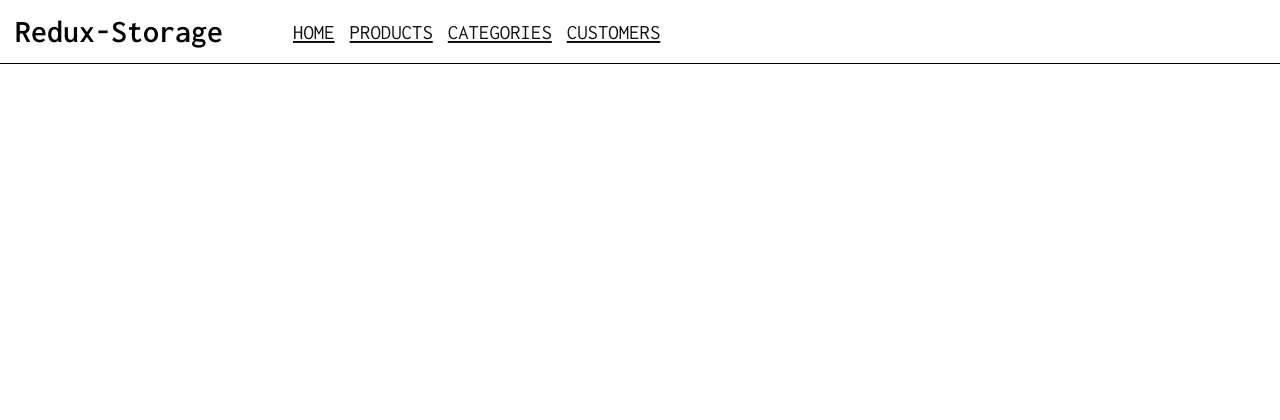
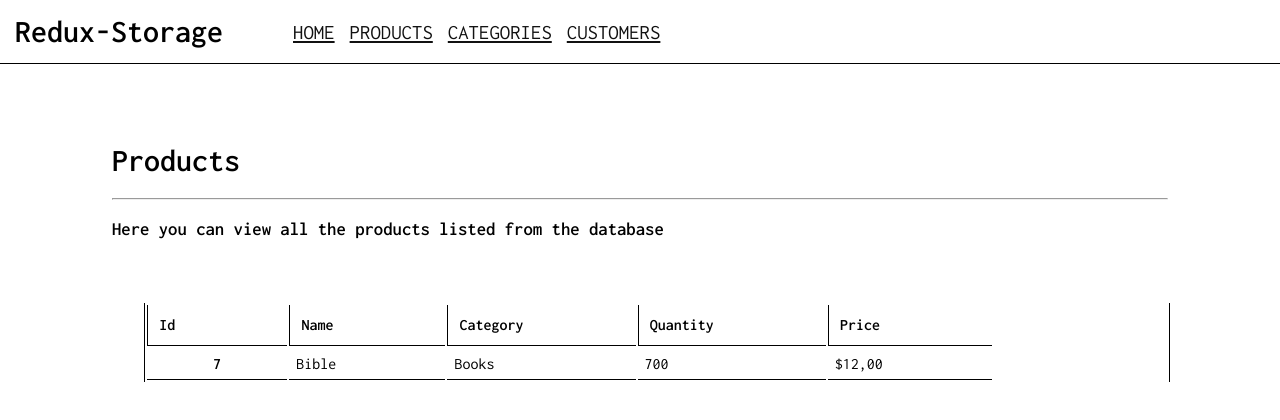
Before and after one commit to gabeFrancisco/Redux-Storage, a React (Create React App) app: page /products in a window 1280 px wide. Shown: the top 420 px of the page. Built offline with nearby package versions, Linux system fonts and the light colour scheme.

Commit message:
Created List component for Products

```diff
--- a/package.json
+++ b/package.json
@@ -6,12 +6,14 @@
     "@testing-library/jest-dom": "^5.14.1",
     "@testing-library/react": "^12.0.0",
     "@testing-library/user-event": "^13.2.1",
+    "express": "^4.17.3",
     "react": "^17.0.2",
     "react-dom": "^17.0.2",
     "react-redux": "^7.2.6",
     "react-router-dom": "^6.2.1",
     "react-scripts": "5.0.0",
     "redux": "^4.1.2",
+    "sequelize": "^6.16.3",
     "web-vitals": "^2.1.0"
   },
   "scripts": {
--- a/src/App.js
+++ b/src/App.js
@@ -1,6 +1,7 @@
 import Header from "./components/Header/Header";
 import { BrowserRouter as Router, Routes, Route } from "react-router-dom";
 import HomePage from "./pages/HomePage";
+import ProductPage from "./pages/ProductsPage";
 
 function App() {
   return (
@@ -11,6 +12,7 @@ function App() {
       <div className="content">
         <Routes>
           <Route path="/" element={<HomePage />} />
+          <Route path="/products" element={<ProductPage/>}/>
         </Routes>
       </div>
     </Router>
--- /dev/null
+++ b/src/components/Container/Container.js
@@ -0,0 +1,11 @@
+import React from 'react'
+
+function Container(props){
+  return(
+    <div style={{margin: '4rem'}}>
+      {props.children}
+    </div>
+  )
+}
+
+export default Container
--- /dev/null
+++ b/src/components/Products/List.css
@@ -0,0 +1,18 @@
+.List{
+  border-left: 1px solid #000;
+  border-right: 1px solid #000;
+  width: 80vw;
+  margin: 0 auto;
+}
+
+.List table thead tr th{
+  border-left: 1px solid #000;
+  border-bottom: 1px solid #000;
+  padding: 0.7rem 7rem 0.7rem 0.7rem;
+}
+
+.List table tbody tr th, td{
+  padding-right: 1rem;
+  border-bottom: 1px solid #000;
+  padding: 7px;
+}
--- /dev/null
+++ b/src/components/Products/List.js
@@ -0,0 +1,32 @@
+import React from 'react'
+
+import './List.css'
+
+function List(){
+  return(
+    <div className='List'>
+      <table>
+        <thead>
+          <tr>
+            <th>Id</th>
+            <th>Name</th>
+            <th>Category</th>
+            <th>Quantity</th>
+            <th>Price</th>
+          </tr>
+        </thead>
+        <tbody>
+          <tr>
+            <th>7</th>
+            <td>Bible</td>
+            <td>Books</td>
+            <td>700</td>
+            <td>$12,00</td>
+          </tr>
+        </tbody>
+      </table>
+    </div>
+  )
+}
+
+export default List
--- a/src/index.css
+++ b/src/index.css
@@ -10,3 +10,7 @@ code {
   font-family: source-code-pro, Menlo, Monaco, Consolas, 'Courier New',
     monospace;
 }
+
+.content{
+  margin: 5rem;
+}
--- a/src/pages/HomePage.js
+++ b/src/pages/HomePage.js
@@ -1,12 +1,22 @@
-import React from 'react'
-import SectionTitle from '../components/SectionTitle/SectionTitle'
+import React from "react";
+import SectionTitle from "../components/SectionTitle/SectionTitle";
 
-function HomePage(){
-  return(
+function HomePage() {
+  return (
     <div>
-      <SectionTitle title="Welcome to the Redux-Storage!" subtitle="This app is a study of myself, for fixing the Redux conceps in my mind ;)" />
+      <SectionTitle
+        title="Welcome to the Redux-Storage!"
+        subtitle="This app is a study for myself, for fixing the Redux concepts in my mind ;)"
+      />
+
+      <p>
+        This program is made with a minimal UI styling for simplification
+        purposes. I want to focus on the Redux side, rather than CSS side.
+      </p>
+
+      <p>But, I like this minimal look a lot! It gives an oldschool "pre-stylesheet era" feeling!</p>
     </div>
-  )
+  );
 }
 
-export default HomePage
+export default HomePage;
--- /dev/null
+++ b/src/pages/ProductsPage.js
@@ -0,0 +1,17 @@
+import React from 'redux'
+import Container from '../components/Container/Container'
+import List from '../components/Products/List'
+import SectionTitle from '../components/SectionTitle/SectionTitle'
+
+function ProductPage(){
+  return(
+    <div>
+      <SectionTitle title="Products" subtitle="Here you can view all the products listed from the database"/>
+      <Container>
+        <List/>
+      </Container>
+    </div>
+  )
+}
+
+export default ProductPage
```
Also changed, not shown: api/app.js (added), src/store/StoreConfig.js (line endings or trailing spaces), 1 other file (tests, documents, lock files or other folders).
